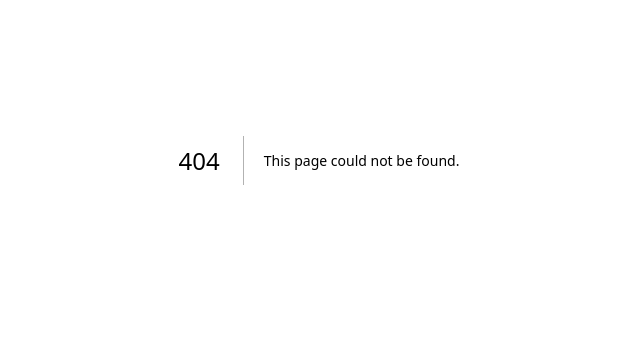
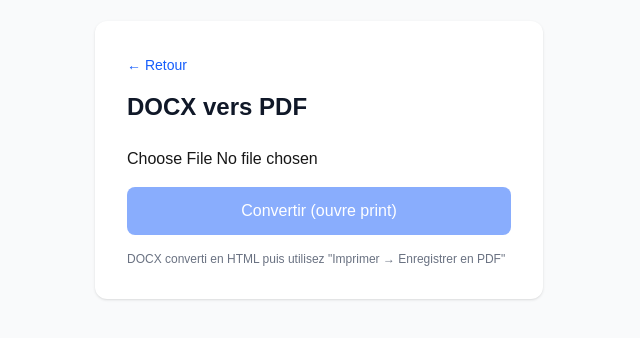
Before and after one commit to Amiral30/quickswitch-app, a Next.js app: page /convert/document/docx-pdf in a window 1280 px wide. Before the commit this address had no page. Shown: the part 240-578 px from the top of the page, without its empty margins (321-961 px from the left). Built offline with nearby package versions, Linux system fonts and the light colour scheme.

Commit message:
feat: add docx-pdf and pdf-jpg converters

```diff
--- a/package.json
+++ b/package.json
@@ -15,6 +15,7 @@
     "@fingerprintjs/fingerprintjs": "^5.2.0",
     "jsqr": "^1.4.0",
     "jszip": "^3.10.1",
+    "mammoth": "^1.12.0",
     "next": "16.2.9",
     "qrcode.react": "^4.2.0",
     "react": "19.2.4",
--- /dev/null
+++ b/src/app/convert/document/docx-pdf/page.tsx
@@ -0,0 +1,104 @@
+'use client'
+
+import { useState } from 'react'
+import Link from 'next/link'
+
+export default function DocxToPdf() {
+  const [file, setFile] = useState<File | null>(null)
+  const [converting, setConverting] = useState(false)
+  const [error, setError] = useState('')
+
+  const handleConvert = async () => {
+    if (!file) return
+
+    setConverting(true)
+    setError('')
+
+    try {
+      const arrayBuffer = await file.arrayBuffer()
+      const mammoth = await import('mammoth')
+
+      const result = await mammoth.convertToHtml({ arrayBuffer })
+
+      if (result.messages.length > 0) {
+        console.warn('Conversion warnings:', result.messages)
+      }
+
+      const html = `
+        <!DOCTYPE html>
+        <html>
+        <head>
+          <meta charset="utf-8">
+          <style>
+            body { font-family: Arial, sans-serif; margin: 20px; }
+            img { max-width: 100%; }
+          </style>
+        </head>
+        <body>${result.value}</body>
+        </html>
+      `
+
+      const blob = new Blob([html], { type: 'text/html' })
+      const url = URL.createObjectURL(blob)
+
+      const newWindow = window.open(url, '_blank')
+      if (newWindow) {
+        newWindow.onload = () => {
+          newWindow.print()
+          URL.revokeObjectURL(url)
+        }
+      }
+
+    } catch (err) {
+      setError('Erreur lors de la conversion DOCX')
+      console.error(err)
+    } finally {
+      setConverting(false)
+    }
+  }
+
+  return (
+    <div className="flex flex-col flex-1 items-center justify-center bg-gray-50 dark:bg-gray-900 min-h-screen px-4">
+      <div className="max-w-md w-full bg-white dark:bg-gray-800 p-8 rounded-xl shadow-sm">
+        <Link href="/convert" className="text-sm text-blue-600 mb-4 inline-block">
+          ← Retour
+        </Link>
+
+        <h1 className="text-2xl font-bold mb-6 text-gray-900 dark:text-white">
+          DOCX vers PDF
+        </h1>
+
+        <input
+          type="file"
+          accept=".docx"
+          onChange={(e) => setFile(e.target.files?.[0] || null)}
+          className="mb-4 w-full"
+        />
+
+        {file && (
+          <p className="text-sm text-gray-600 dark:text-gray-300 mb-4">
+            Fichier: {file.name}
+          </p>
+        )}
+
+        {error && (
+          <p className="text-red-500 text-sm mb-4 p-3 bg-red-50 dark:bg-red-900/20 rounded">
+            {error}
+          </p>
+        )}
+
+        <button
+          onClick={handleConvert}
+          disabled={!file || converting}
+          className="w-full py-3 px-4 bg-blue-600 text-white rounded-lg disabled:opacity-50 hover:bg-blue-700 transition"
+        >
+          {converting ? 'Conversion...' : 'Convertir (ouvre print)'}
+        </button>
+
+        <p className="text-xs text-gray-500 mt-4">
+          DOCX converti en HTML puis utilisez "Imprimer → Enregistrer en PDF"
+        </p>
+      </div>
+    </div>
+  )
+}
--- /dev/null
+++ b/src/app/convert/document/pdf-jpg/page.tsx
@@ -0,0 +1,111 @@
+'use client'
+
+import { useState, useRef } from 'react'
+import Link from 'next/link'
+
+export default function DocumentConverter({ searchParams }: {
+  searchParams: Promise<{ from?: string; to?: string }>
+}) {
+  const [file, setFile] = useState<File | null>(null)
+  const [converting, setConverting] = useState(false)
+  const [error, setError] = useState('')
+  const [from, setFrom] = useState('pdf')
+  const [to, setTo] = useState('jpg')
+
+  const handleConvert = async () => {
+    if (!file) return
+
+    setConverting(true)
+    setError('')
+
+    try {
+      if (from === 'docx' && to === 'pdf') {
+        const arrayBuffer = await file.arrayBuffer()
+        const mammoth = await import('mammoth')
+
+        const result = await mammoth.convertToHtml({ arrayBuffer })
+        const html = `<!DOCTYPE html><html><head><meta charset="utf-8"><style>body{font-family:Arial;margin:20px}img{max-width:100%}</style></head><body>${result.value}</body></html>`
+
+        const blob = new Blob([html], { type: 'text/html' })
+        const url = URL.createObjectURL(blob)
+        const newWindow = window.open(url, '_blank')
+        if (newWindow) {
+          setTimeout(() => newWindow.print(), 1000)
+        }
+      } else if (from === 'pdf' && to === 'jpg') {
+        // PDF vers JPG via canvas - nécessite pdfjs-dist
+        const pdfjsLib = await import('pdfjs-dist')
+        const arrayBuffer = await file.arrayBuffer()
+        const pdf = await pdfjsLib.getDocument({ data: arrayBuffer }).promise
+        const page = await pdf.getPage(1)
+
+        const viewport = page.getViewport({ scale: 2 })
+        const canvas = document.createElement('canvas')
+        const ctx = canvas.getContext('2d')!
+        canvas.width = viewport.width
+        canvas.height = viewport.height
+
+        await page.render({
+          canvas: canvas,
+          canvasContext: ctx,
+          viewport: viewport
+        }).promise
+
+        canvas.toBlob(blob => {
+          if (blob) {
+            const a = document.createElement('a')
+            a.href = URL.createObjectURL(blob)
+            a.download = file.name.replace('.pdf', '.jpg')
+            a.click()
+          }
+        }, 'image/jpeg', 0.95)
+      }
+    } catch (err) {
+      setError('Erreur lors de la conversion')
+      console.error(err)
+    } finally {
+      setConverting(false)
+    }
+  }
+
+  return (
+    <div className="flex flex-col flex-1 items-center justify-center bg-gray-50 dark:bg-gray-900 min-h-screen px-4">
+      <div className="max-w-md w-full bg-white dark:bg-gray-800 p-8 rounded-xl shadow-sm">
+        <Link href="/convert" className="text-sm text-blue-600 mb-4 inline-block">
+          ← Retour
+        </Link>
+
+        <h1 className="text-2xl font-bold mb-6 text-gray-900 dark:text-white">
+          {from.toUpperCase()} vers {to.toUpperCase()}
+        </h1>
+
+        <input
+          type="file"
+          accept={from === 'docx' ? '.docx' : 'application/pdf'}
+          onChange={(e) => setFile(e.target.files?.[0] || null)}
+          className="mb-4 w-full"
+        />
+
+        {file && (
+          <p className="text-sm text-gray-600 dark:text-gray-300 mb-4">
+            Fichier: {file.name}
+          </p>
+        )}
+
+        {error && (
+          <p className="text-red-500 text-sm mb-4 p-3 bg-red-50 dark:bg-red-900/20 rounded">
+            {error}
+          </p>
+        )}
+
+        <button
+          onClick={handleConvert}
+          disabled={!file || converting}
+          className="w-full py-3 px-4 bg-blue-600 text-white rounded-lg disabled:opacity-50 hover:bg-blue-700 transition"
+        >
+          {converting ? 'Conversion...' : 'Convertir'}
+        </button>
+      </div>
+    </div>
+  )
+}
--- a/src/app/convert/page.tsx
+++ b/src/app/convert/page.tsx
@@ -13,6 +13,7 @@ const converters = {
   ],
   document: [
     { from: 'pdf', to: 'jpg', label: 'PDF vers JPG', accept: 'application/pdf' },
+    { from: 'docx', to: 'pdf', label: 'DOCX vers PDF', accept: '.docx' },
   ]
 }
 
```
Also changed, not shown: 1 other file (tests, documents, lock files or other folders).
